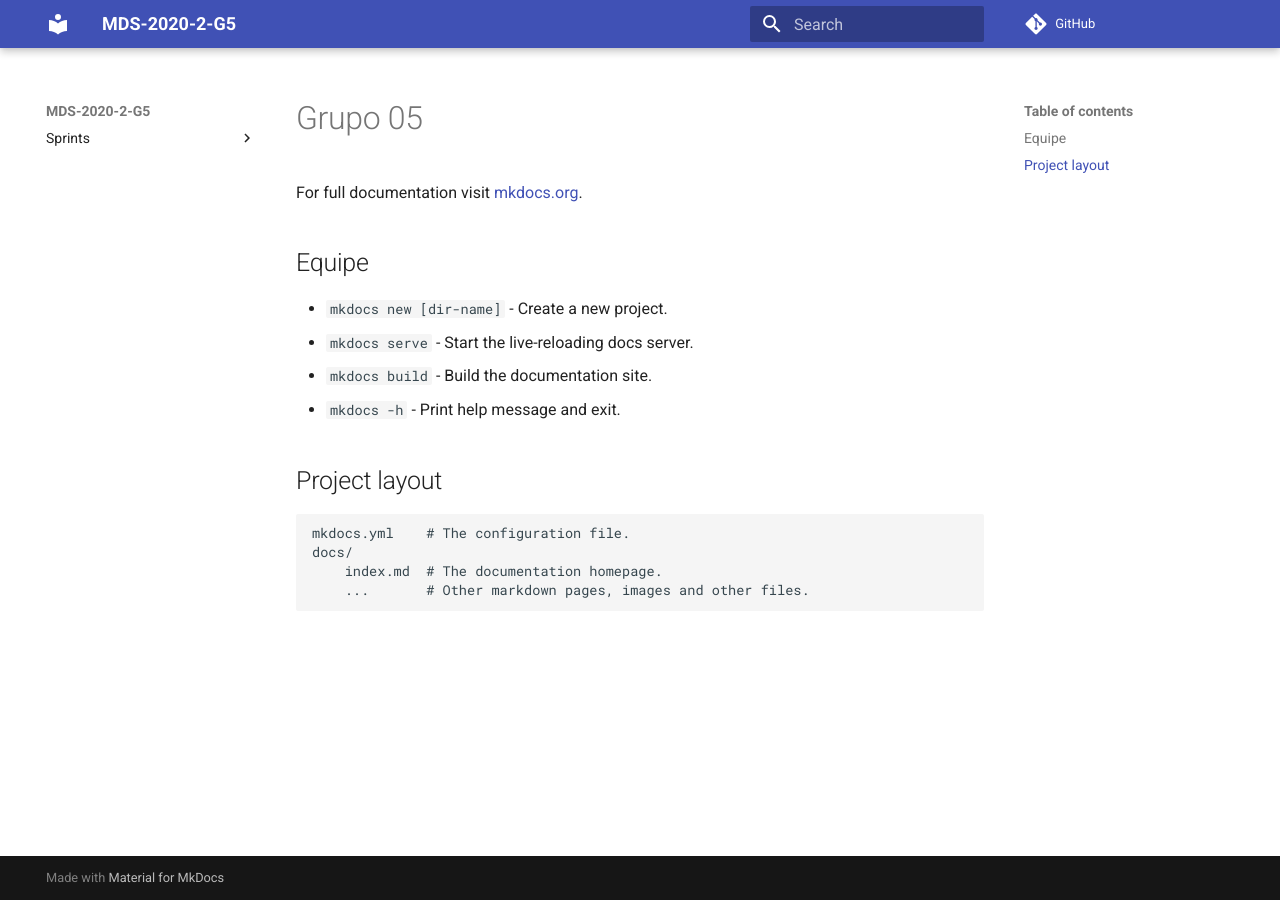
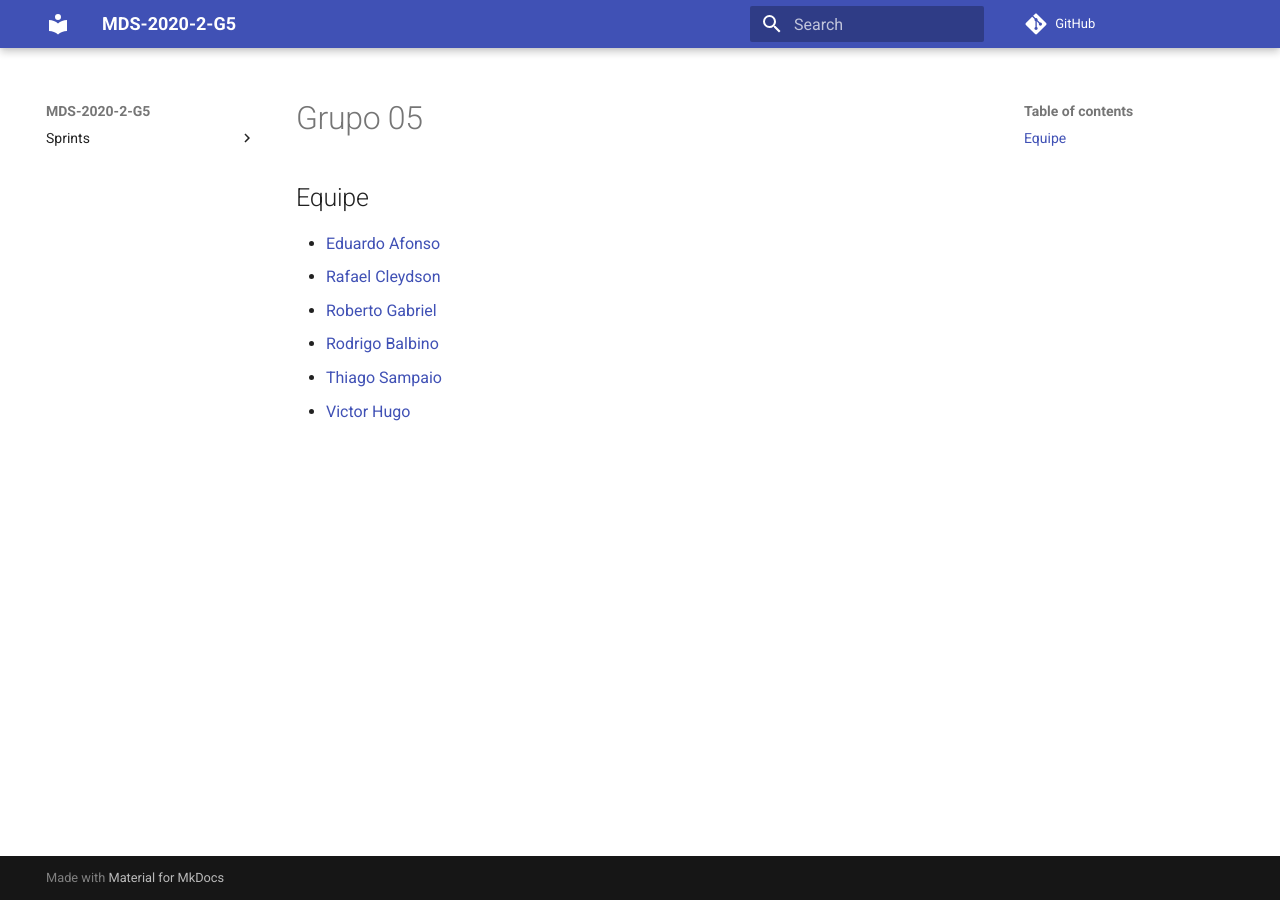
Before and after one commit to fga-eps-mds/2020.2-Anunbis, an MkDocs documentation site: the page built from docs/index.md, in a window 1280 px wide. Built offline with MkDocs 1.6.1 and Material for MkDocs 9.7.7, drawn with Linux system fonts in a browser that asks for light colours; comment, search, counter and statistics services are not loaded.

Commit message:
Atualizada Equipe no Index

```diff
--- a/docs/index.md
+++ b/docs/index.md
@@ -1,17 +1,10 @@
 # Grupo 05
-
-For full documentation visit [mkdocs.org](https://www.mkdocs.org).
 
 ## Equipe
 
-* `mkdocs new [dir-name]` - Create a new project.
-* `mkdocs serve` - Start the live-reloading docs server.
-* `mkdocs build` - Build the documentation site.
-* `mkdocs -h` - Print help message and exit.
-
-## Project layout
-
-    mkdocs.yml    # The configuration file.
-    docs/
-        index.md  # The documentation homepage.
-        ...       # Other markdown pages, images and other files.
+* [Eduardo Afonso](https://github.com/oEduardoAfonso)
+* [Rafael Cleydson](https://github.com/RcleydsonR)
+* [Roberto Gabriel](https://github.com/mangabeiras)
+* [Rodrigo Balbino](https://github.com/Balbinoo)
+* [Thiago Sampaio](https://github.com/thiagohdaqw)
+* [Victor Hugo](https://github.com/victorhugo21)
```
